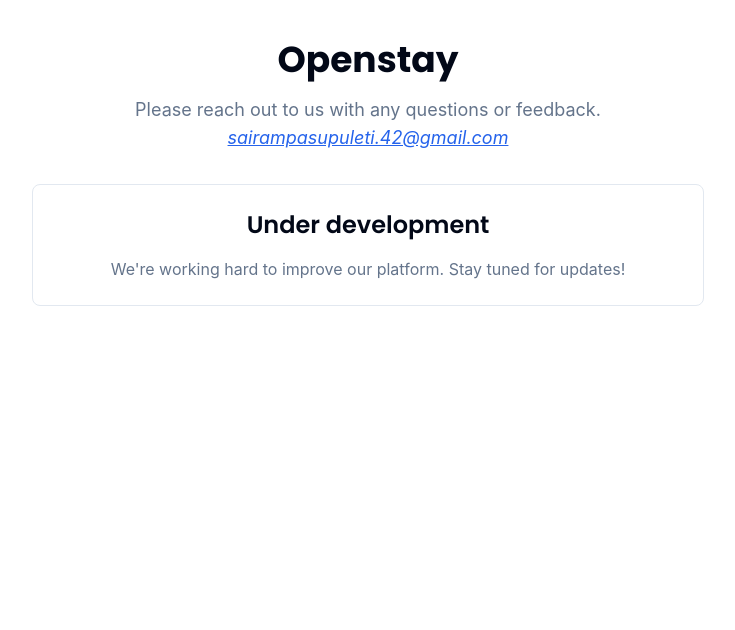
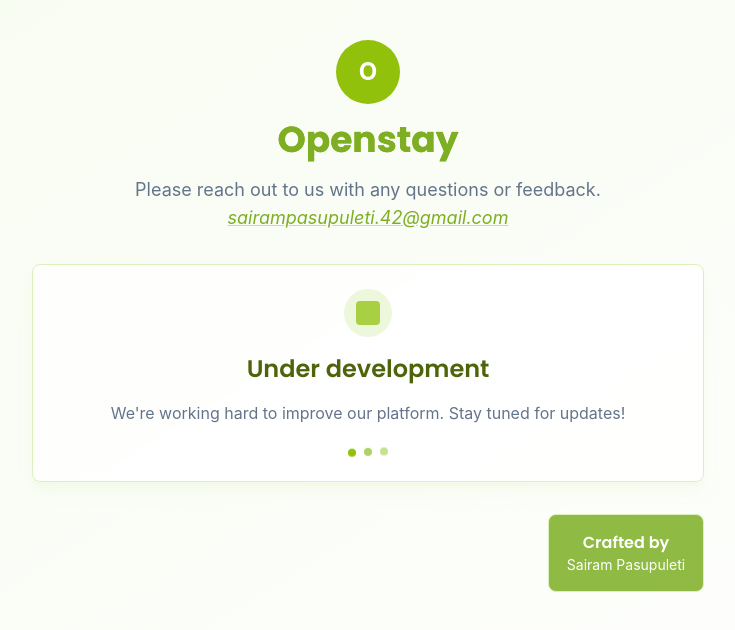
Before and after one commit to sairampasupuleti42/openstay, a React (Vite) app: page / in a window 1280 px wide. Shown: the top 630 px of the page, without its empty margins (272-1007 px from the left). Built offline with nearby package versions, Linux system fonts and the light colour scheme; a web font is replaced by a local one.

Commit message:
NEW | App Intial theme palette

```diff
--- a/src/App.tsx
+++ b/src/App.tsx
@@ -2,29 +2,67 @@
 
 function App() {
   return (
-    <div className={cn("min-h-screen bg-background text-foreground")}>
+    <div
+      className={cn(
+        "min-h-screen bg-gradient-to-br from-primary-50 to-white text-foreground"
+      )}
+    >
       <div className="container mx-auto py-10 px-4">
         <div className="max-w-2xl mx-auto">
           <div className="text-center mb-8">
-            <h1 className="text-4xl font-bold mb-4 font-heading">Openstay</h1>
+            <div className="inline-flex items-center justify-center w-16 h-16 bg-primary-500 rounded-full mb-4">
+              <span className="text-2xl font-bold text-white">O</span>
+            </div>
+            <h1 className="text-4xl font-bold mb-4 font-heading bg-gradient-to-r from-primary-600 to-primary-500 bg-clip-text text-primary">
+              Openstay
+            </h1>
             <p className="text-muted-foreground text-lg font-sans">
               Please reach out to us with any questions or feedback.
               <br />
               <a
                 href="mailto:sairampasupuleti.42@gmail.com"
-                className="italic text-primary hover:text-primary/80 transition-colors underline"
+                className="italic text-primary hover:text-primary-600 transition-colors underline decoration-primary-300 hover:decoration-primary-500"
               >
                 sairampasupuleti.42@gmail.com
               </a>
             </p>
           </div>
 
-          <div className="bg-card text-center border rounded-lg p-6 mb-8">
-            <h2 className="text-2xl font-semibold mb-4 font-heading">Under development</h2>
+          <div className="bg-white/80 backdrop-blur-sm text-center border border-primary-200 rounded-lg p-6 mb-8 shadow-lg shadow-primary-100/50">
+            <div className="inline-flex items-center justify-center w-12 h-12 bg-primary-100 rounded-full mb-4">
+              <div className="w-6 h-6 bg-primary-500 rounded animate-pulse"></div>
+            </div>
+            <h2 className="text-2xl font-semibold mb-4 font-heading text-primary-800">
+              Under development
+            </h2>
             <p className="text-muted-foreground font-sans">
               We're working hard to improve our platform. Stay tuned for
               updates!
             </p>
+            <div className="mt-6 flex justify-center space-x-2">
+              <div className="w-2 h-2 bg-primary-500 rounded-full animate-bounce"></div>
+              <div
+                className="w-2 h-2 bg-primary-400 rounded-full animate-bounce"
+                style={{ animationDelay: "0.1s" }}
+              ></div>
+              <div
+                className="w-2 h-2 bg-primary-300 rounded-full animate-bounce"
+                style={{ animationDelay: "0.2s" }}
+              ></div>
+            </div>
+          </div>
+
+          {/* Theme showcase */}
+          <div className="mt-8 craft-showcase grid grid-cols-12 gap-4">
+            <div className="col-span-9 p-4 rounded-lg "></div>
+            <div className="col-span-3">
+              <div className="bg-primary/85 text-primary-foreground p-4 rounded-lg border border-primary-200 h-full flex items-center justify-center">
+                <div className="text-center">
+                  <h3 className="font-heading font-semibold">Crafted by</h3>
+                  <p className="text-sm">Sairam Pasupuleti</p>
+                </div>
+              </div>
+            </div>
           </div>
         </div>
       </div>
--- /dev/null
+++ b/src/components/themed-components.tsx
@@ -0,0 +1,88 @@
+import React from 'react';
+import { cn } from '@/lib/utils';
+
+interface ButtonProps extends React.ButtonHTMLAttributes<HTMLButtonElement> {
+  variant?: 'primary' | 'secondary' | 'outline' | 'ghost';
+  size?: 'sm' | 'md' | 'lg';
+  children: React.ReactNode;
+}
+
+export const ThemedButton: React.FC<ButtonProps> = ({
+  variant = 'primary',
+  size = 'md',
+  className,
+  children,
+  ...props
+}) => {
+  const baseClasses = 'inline-flex items-center justify-center rounded-lg font-medium transition-colors focus:outline-none focus:ring-2 focus:ring-primary-500 focus:ring-offset-2 disabled:opacity-50 disabled:pointer-events-none';
+
+  const variants = {
+    primary: 'bg-primary-500 hover:bg-primary-600 text-white shadow-lg shadow-primary-200/50',
+    secondary: 'bg-primary-100 hover:bg-primary-200 text-primary-800 border border-primary-200',
+    outline: 'border-2 border-primary-500 text-primary-600 hover:bg-primary-50 hover:text-primary-700',
+    ghost: 'text-primary-600 hover:bg-primary-100 hover:text-primary-700'
+  };
+
+  const sizes = {
+    sm: 'px-3 py-1.5 text-sm',
+    md: 'px-4 py-2 text-base',
+    lg: 'px-6 py-3 text-lg'
+  };
+
+  return (
+    <button
+      className={cn(baseClasses, variants[variant], sizes[size], className)}
+      {...props}
+    >
+      {children}
+    </button>
+  );
+};
+
+interface CardProps {
+  children: React.ReactNode;
+  variant?: 'default' | 'accent' | 'outline';
+  className?: string;
+}
+
+export const ThemedCard: React.FC<CardProps> = ({
+  children,
+  variant = 'default',
+  className
+}) => {
+  const variants = {
+    default: 'bg-white border border-gray-200 shadow-sm',
+    accent: 'bg-primary-50 border border-primary-200 shadow-lg shadow-primary-100/50',
+    outline: 'bg-white border-2 border-primary-500 shadow-lg shadow-primary-200/30'
+  };
+
+  return (
+    <div className={cn('rounded-lg p-6', variants[variant], className)}>
+      {children}
+    </div>
+  );
+};
+
+interface BadgeProps {
+  children: React.ReactNode;
+  variant?: 'primary' | 'secondary' | 'outline';
+  className?: string;
+}
+
+export const ThemedBadge: React.FC<BadgeProps> = ({
+  children,
+  variant = 'primary',
+  className
+}) => {
+  const variants = {
+    primary: 'bg-primary-500 text-white',
+    secondary: 'bg-primary-100 text-primary-800',
+    outline: 'border border-primary-500 text-primary-600 bg-white'
+  };
+
+  return (
+    <span className={cn('inline-flex items-center px-2.5 py-0.5 rounded-full text-xs font-medium', variants[variant], className)}>
+      {children}
+    </span>
+  );
+};
--- a/src/index.css
+++ b/src/index.css
@@ -11,25 +11,25 @@
     --card-foreground: 222.2 84% 4.9%;
     --popover: 0 0% 100%;
     --popover-foreground: 222.2 84% 4.9%;
-    --primary: 221.2 83.2% 53.3%;
-    --primary-foreground: 210 40% 98%;
+    --primary: 81 66% 41%;  /* #92c10c converted to HSL */
+    --primary-foreground: 0 0% 100%;
     --secondary: 210 40% 96%;
     --secondary-foreground: 222.2 84% 4.9%;
     --muted: 210 40% 96%;
     --muted-foreground: 215.4 16.3% 46.9%;
-    --accent: 210 40% 96%;
-    --accent-foreground: 222.2 84% 4.9%;
+    --accent: 81 66% 95%;  /* Light green accent */
+    --accent-foreground: 81 66% 25%;
     --destructive: 0 84.2% 60.2%;
     --destructive-foreground: 210 40% 98%;
     --border: 214.3 31.8% 91.4%;
     --input: 214.3 31.8% 91.4%;
-    --ring: 221.2 83.2% 53.3%;
+    --ring: 81 66% 41%;  /* Primary color for focus rings */
     --radius: 0.5rem;
-    --chart-1: 12 76% 61%;
-    --chart-2: 173 58% 39%;
-    --chart-3: 197 37% 24%;
-    --chart-4: 43 74% 66%;
-    --chart-5: 27 87% 67%;
+    --chart-1: 81 66% 41%;  /* Primary green */
+    --chart-2: 81 45% 55%;  /* Lighter green */
+    --chart-3: 81 30% 70%;  /* Even lighter green */
+    --chart-4: 197 37% 24%; /* Complementary color */
+    --chart-5: 27 87% 67%;  /* Accent color */
   }
 
   .dark {
@@ -39,24 +39,24 @@
     --card-foreground: 210 40% 98%;
     --popover: 222.2 84% 4.9%;
     --popover-foreground: 210 40% 98%;
-    --primary: 217.2 91.2% 59.8%;
-    --primary-foreground: 222.2 84% 4.9%;
+    --primary: 81 66% 41%;  /* Same primary green in dark mode */
+    --primary-foreground: 0 0% 100%;
     --secondary: 217.2 32.6% 17.5%;
     --secondary-foreground: 210 40% 98%;
     --muted: 217.2 32.6% 17.5%;
     --muted-foreground: 215 20.2% 65.1%;
     --accent: 217.2 32.6% 17.5%;
-    --accent-foreground: 210 40% 98%;
+    --accent-foreground: 81 66% 41%;  /* Primary green for dark accent text */
     --destructive: 0 62.8% 30.6%;
     --destructive-foreground: 210 40% 98%;
     --border: 217.2 32.6% 17.5%;
     --input: 217.2 32.6% 17.5%;
-    --ring: 224.3 76.3% 94.1%;
-    --chart-1: 220 70% 50%;
-    --chart-2: 160 60% 45%;
-    --chart-3: 30 80% 55%;
-    --chart-4: 280 65% 60%;
-    --chart-5: 340 75% 55%;
+    --ring: 81 66% 41%;  /* Primary green for dark mode focus */
+    --chart-1: 81 66% 55%;  /* Brighter green for dark mode */
+    --chart-2: 81 45% 70%;  /* Lighter variation */
+    --chart-3: 81 30% 85%;  /* Even lighter */
+    --chart-4: 197 37% 40%; /* Complementary adjusted for dark */
+    --chart-5: 27 87% 80%;  /* Accent adjusted for dark */
   }
 }
 
--- a/tailwind.config.js
+++ b/tailwind.config.js
@@ -32,7 +32,18 @@
         },
         primary: {
           DEFAULT: "hsl(var(--primary))",
-          foreground: "hsl(var(--primary-foreground))"
+          foreground: "hsl(var(--primary-foreground))",
+          50: "#f7fcf0",
+          100: "#ecf7dc",
+          200: "#ddefbc",
+          300: "#c5e291",
+          400: "#acd366",
+          500: "#92c10c", // Main primary color
+          600: "#7ba009",
+          700: "#627d07",
+          800: "#4f640a",
+          900: "#43540c",
+          950: "#222e04"
         },
         secondary: {
           DEFAULT: "hsl(var(--secondary))",
@@ -59,6 +70,19 @@
           "3": "hsl(var(--chart-3))",
           "4": "hsl(var(--chart-4))",
           "5": "hsl(var(--chart-5))"
+        },
+        // Additional theme colors
+        brand: {
+          50: "#f7fcf0",
+          100: "#ecf7dc",
+          200: "#ddefbc",
+          300: "#c5e291",
+          400: "#acd366",
+          500: "#92c10c",
+          600: "#7ba009",
+          700: "#627d07",
+          800: "#4f640a",
+          900: "#43540c"
         }
       }
     }
```
Also changed, not shown: 1 other file (tests, documents, lock files or other folders).
